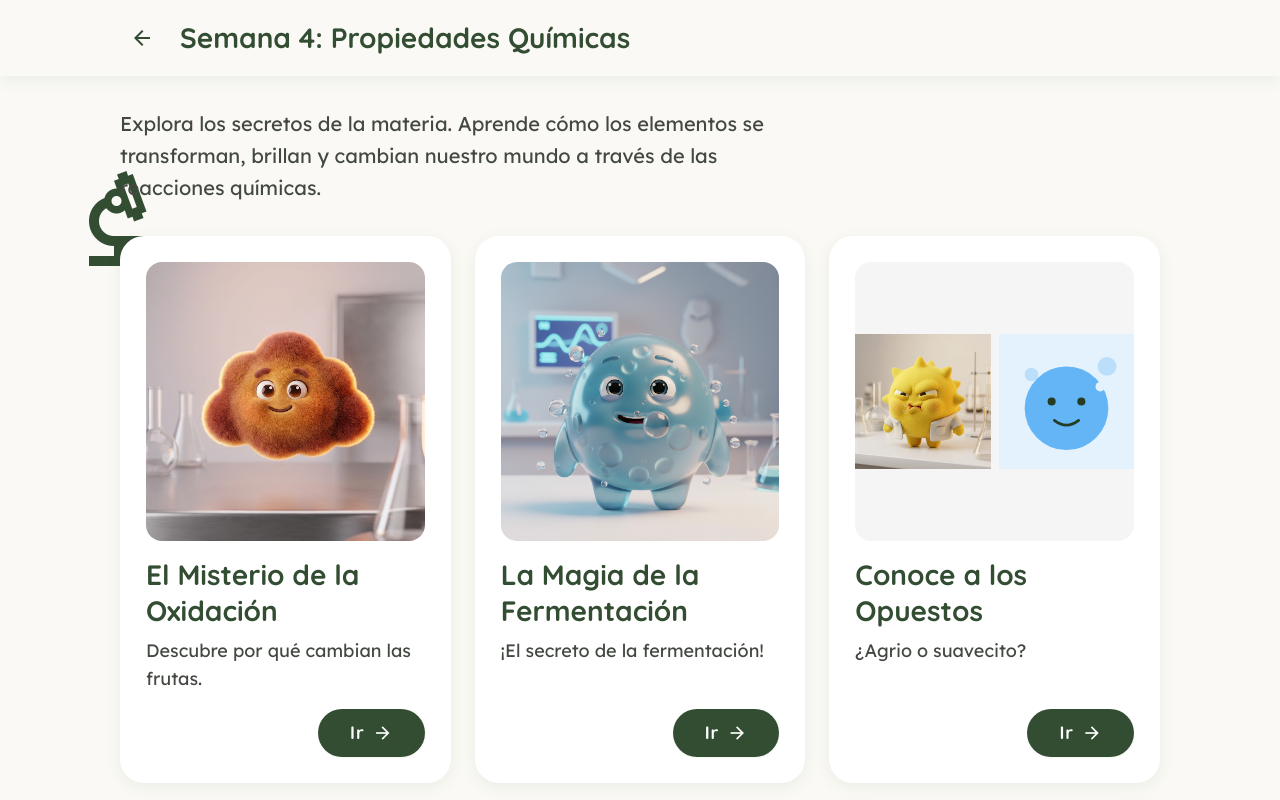
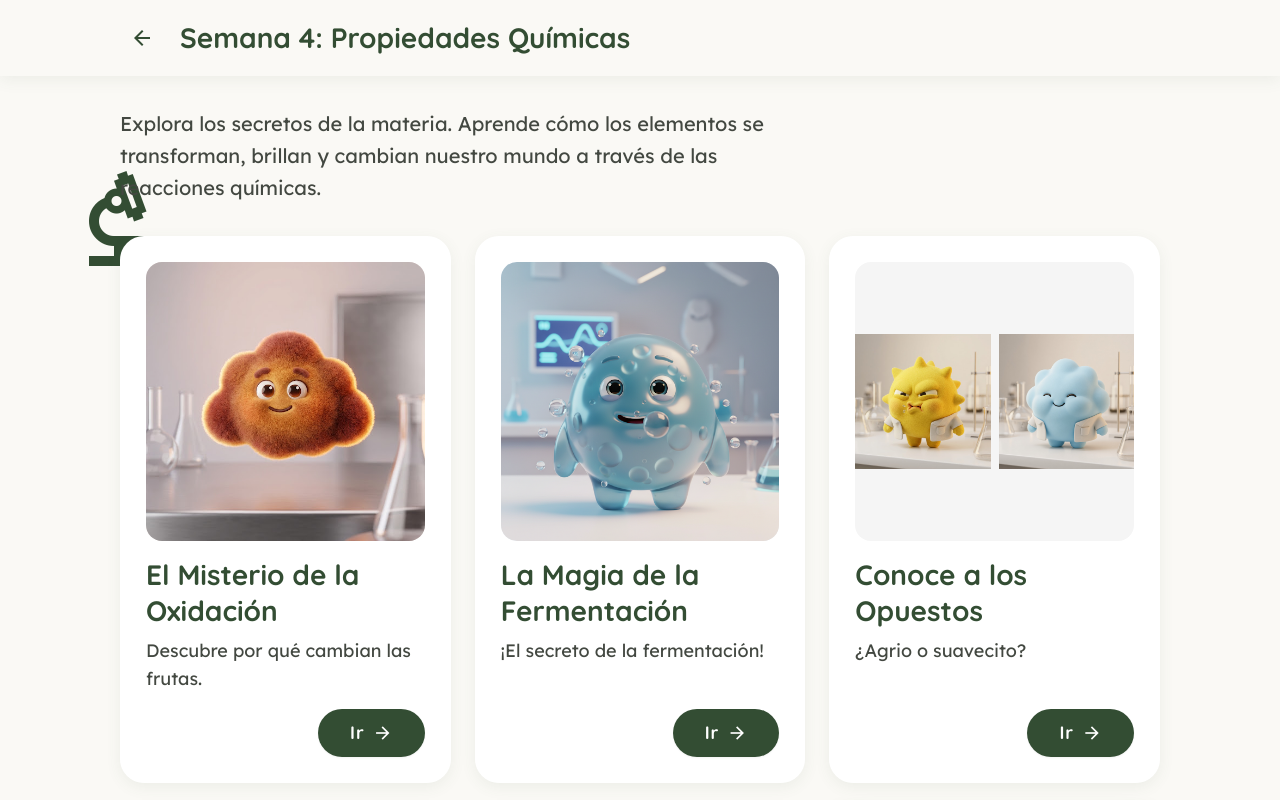
Before and after one commit to Karol-with-d/POOproyecto, a React (Vite) app in the folder frontend/: page /semana/4 in a window 1280 px wide. Shown: the top 800 px of the page. Built offline with nearby package versions, Linux system fonts and the light colour scheme; no server answers.

Commit message:
week 4, image for a game

```diff
--- a/frontend/src/pages/OpuestosPage.tsx
+++ b/frontend/src/pages/OpuestosPage.tsx
@@ -99,7 +99,7 @@ export default function OpuestosPage() {
               <img
                 alt="Básico Character"
                 className="w-full h-full object-contain rounded-2xl scale-110"
-                src="/images/semana4/basico.svg"
+                src="/images/semana4/basico.png"
               />
               <div className="absolute -left-8 bg-[#bfe5fe] text-[#42677c] p-4 rounded-2xl rounded-br-none shadow-md font-label-lg max-w-[200px] -top-10 quicksand-text text-left">
                 ¡Yo soy suavecito como el jabón!
--- a/frontend/src/pages/Semana4Page.tsx
+++ b/frontend/src/pages/Semana4Page.tsx
@@ -170,7 +170,7 @@ export default function Semana4Page() {
                 <img
                   alt="Básico"
                   className="w-full h-4/5 object-contain"
-                  src="/images/semana4/basico.svg"
+                  src="/images/semana4/basico.png"
                 />
               </div>
               </div>
```
Also changed, not shown: frontend/public/images/semana4/basico.png (added).
